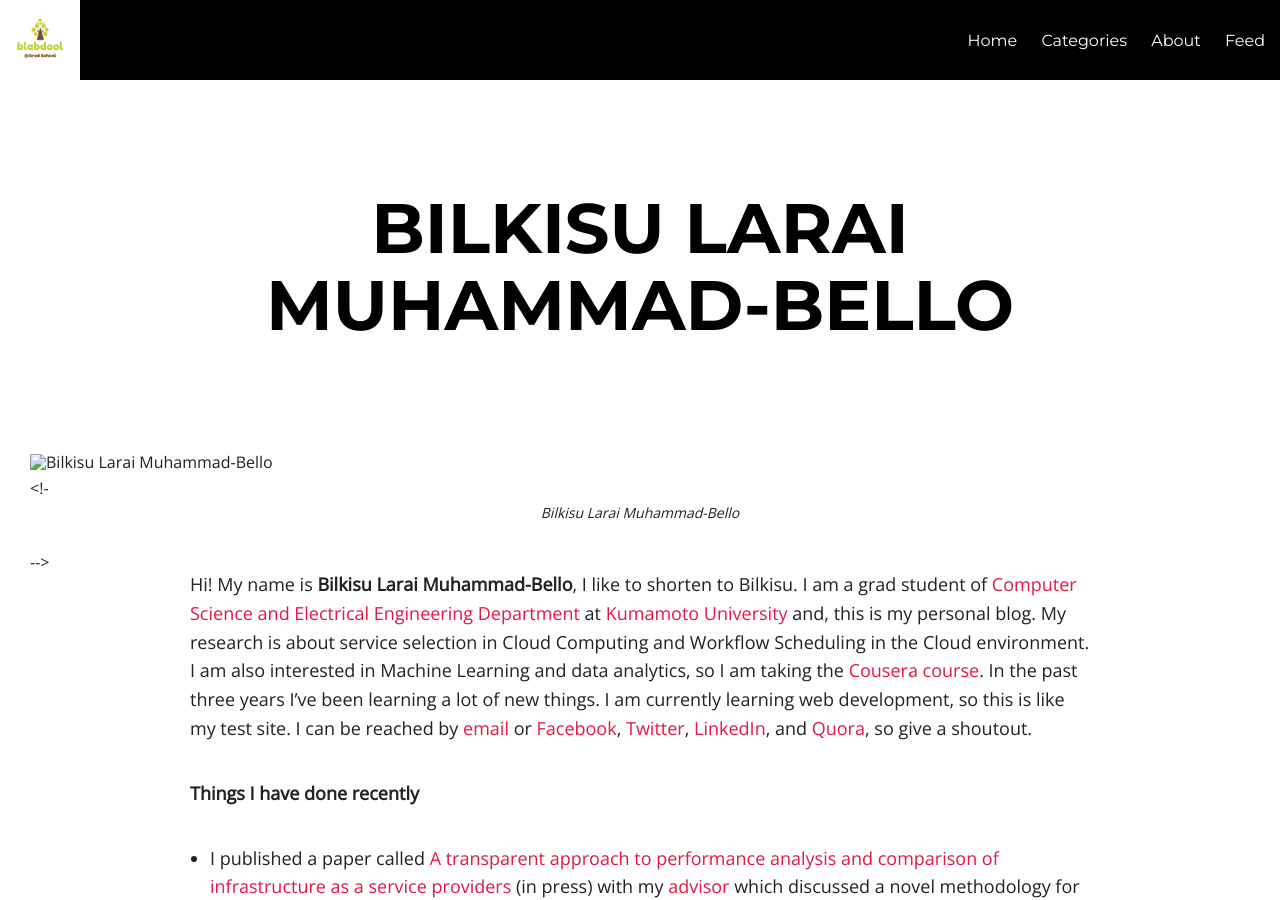
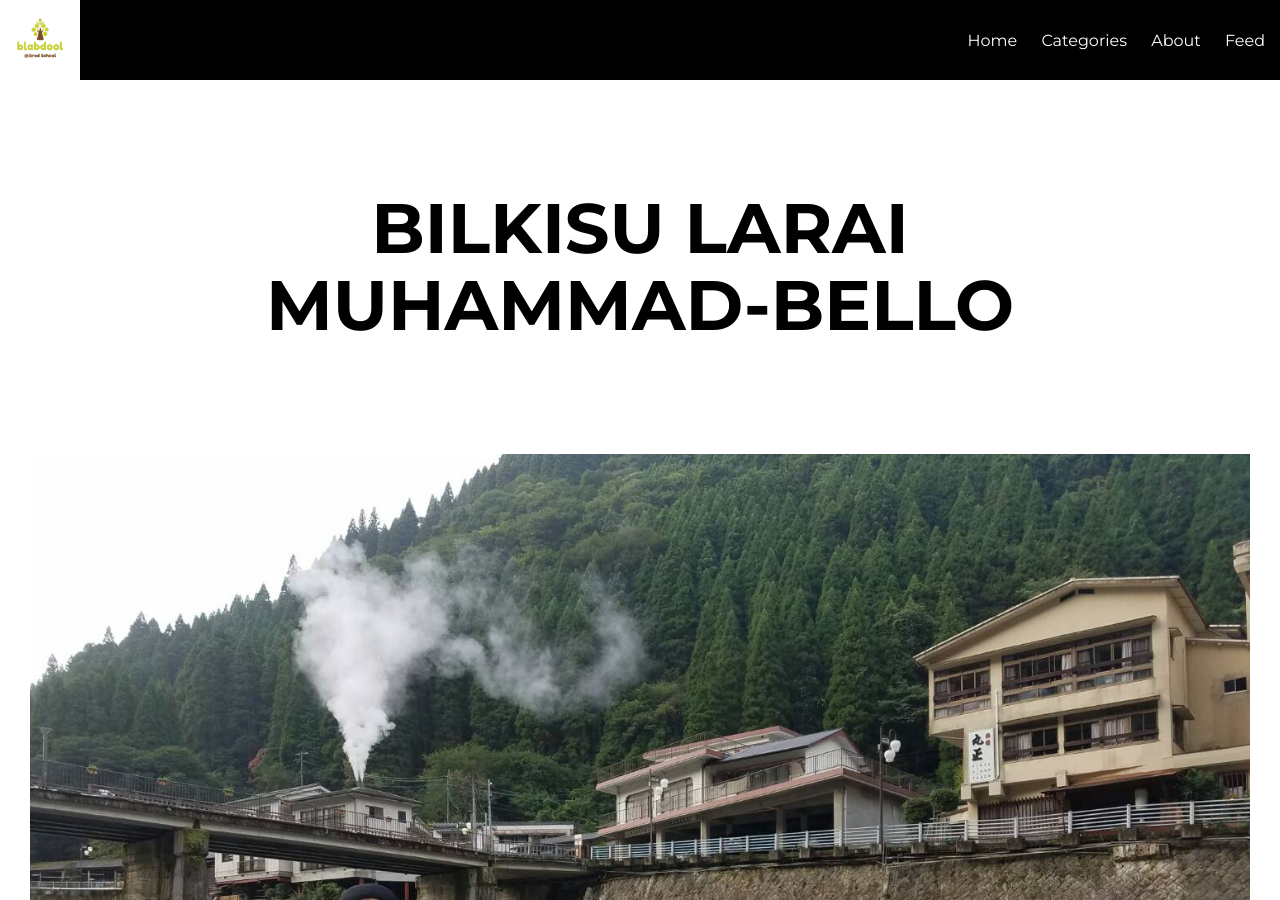
Before and after one commit to blabdool/blabdool.github.io, a Jekyll site: the page built from about.md, in a window 1280 px wide and 900 px high. Built offline with Jekyll 4.4.1, drawn with Linux system fonts in a browser that asks for light colours; nearby versions of some CDN libraries.

Commit message:
Add files via upload

```diff
--- a/about.md
+++ b/about.md
@@ -7,8 +7,8 @@ imagefeature:
 chart: true
 ---
 <figure>
-  <img src="blabdool.github.io/images/about_me_image.jpg" alt="Bilkisu Larai Muhammad-Bello">
-  <!-<figcaption> Bilkisu Larai Muhammad-Bello</figcaption> -->
+  <img src="{{ site.url }}/images/about_me_image.jpg" alt="Bilkisu Larai Muhammad-Bello">
+  <!--<figcaption> Bilkisu Larai Muhammad-Bello</figcaption> -->
 </figure>
 
 {% assign total_words = 0 %}
```
